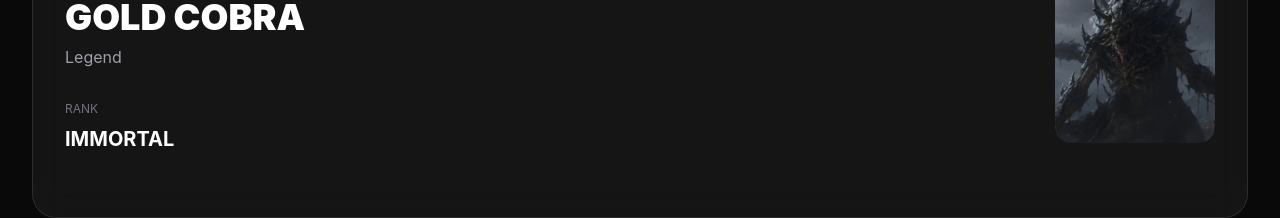
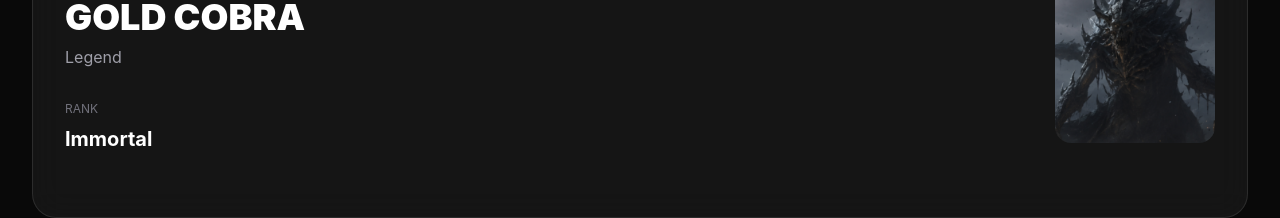
Before and after one commit to sanekdarkwiz3000/pohyu-na-vse, a React (Vite) app: page / in a window 1280 px wide. Shown: the part 3320-3538 px from the top of the page. Built offline with nearby package versions, Linux system fonts and the light colour scheme; no server answers.

Commit message:
update diman role and jackson description

```diff
--- a/src/data/players.ts
+++ b/src/data/players.ts
@@ -95,7 +95,7 @@ export const players: Player[] = [
     id: 6,
     nickname: "GOLD COBRA",
     role: "Legend",
-    rank: "IMMORTAL",
+    rank: "Immortal",
     status: "LEGEND",
     avatar: "/players/goldcobra.webp",
   },
```
